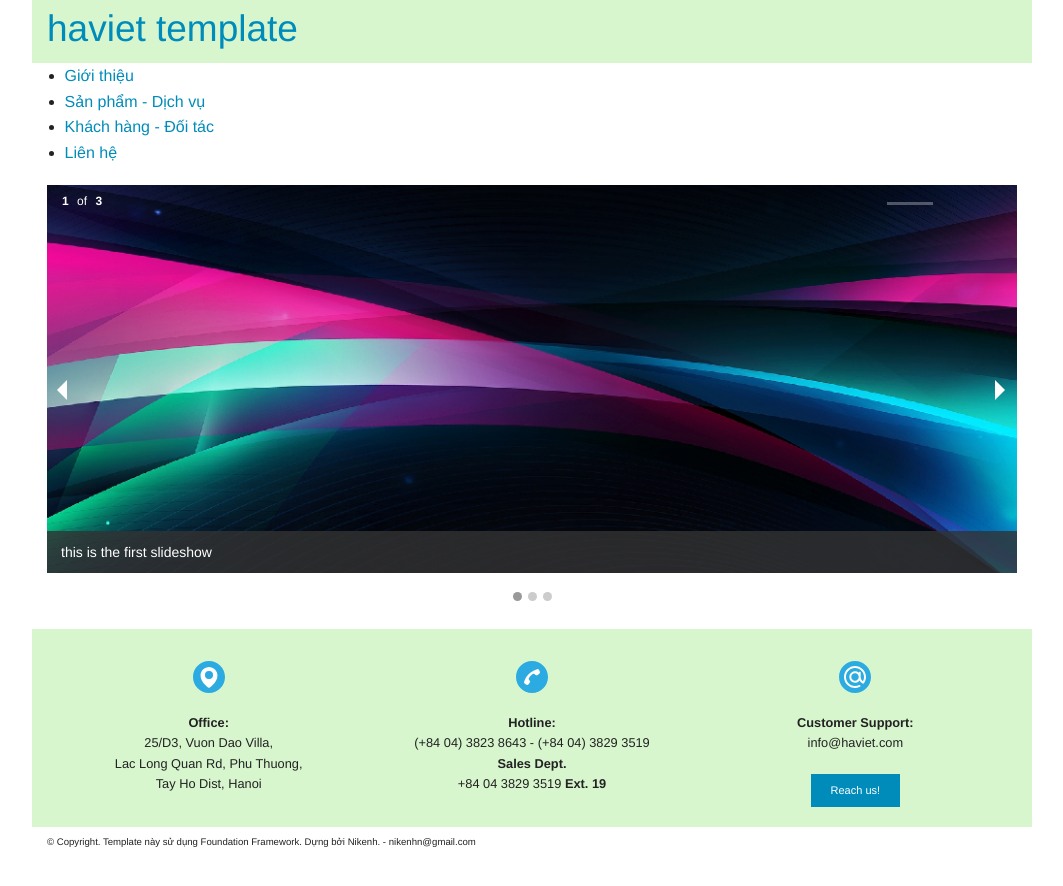
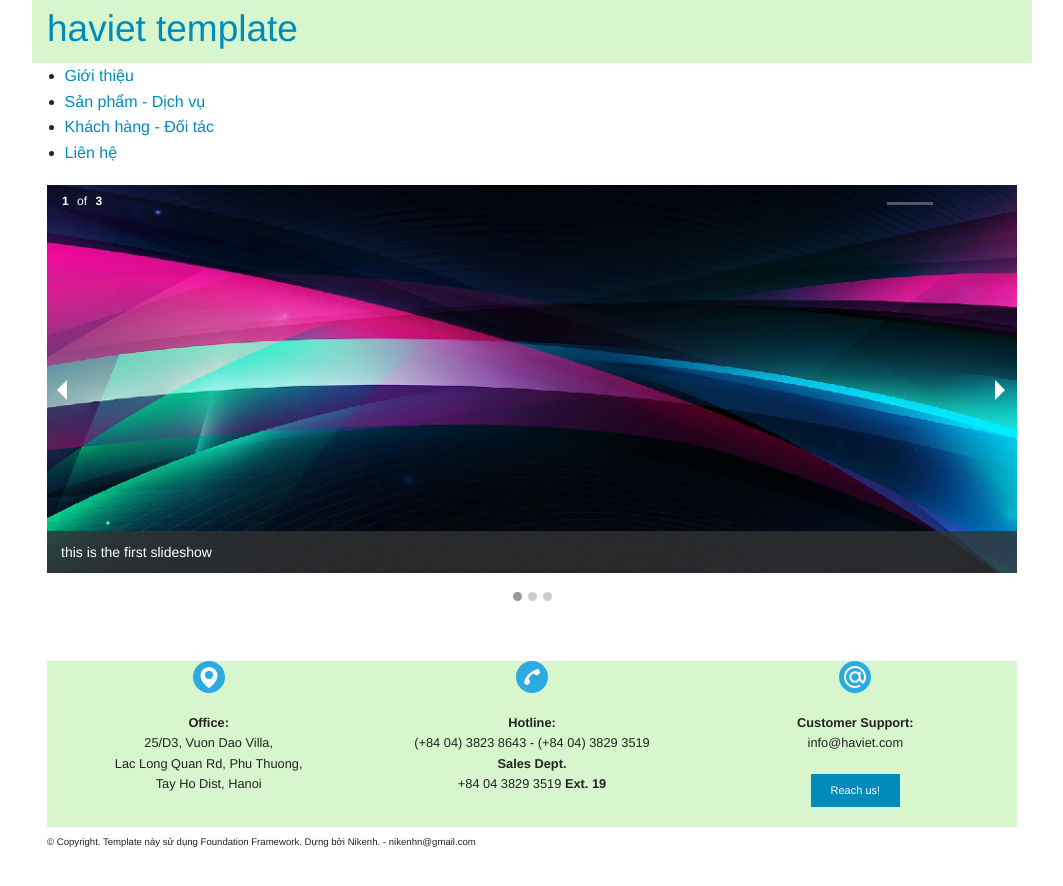
Before and after one commit to haviet/static-on-foundation, a Jekyll site: the page built from index.html, in a window 1280 px wide. Shown: the top 886 px of the page, without its empty margins (108-1171 px from the left). Built offline with Jekyll 4.4.1, drawn with Linux system fonts in a browser that asks for light colours.

Commit message:
Update footer.html

```diff
--- a/_includes/footer.html
+++ b/_includes/footer.html
@@ -1,8 +1,8 @@
 <!-- hiển thị trên màn hình trung bình trở lên -->
 <div class="row closing-line show-for-medium-up">
-	<div class="columns light-green-bg">
+	<div class="columns">
 	<br><br>
-	<div class="row collapse medium-centered clearfix">
+	<div class="row light-green-bg collapse medium-centered clearfix">
 
 		<div class="medium-4 columns text-centered">
 			<p><img class="footer-icon" src="{{ site.baseurl }}/sdk-img/icon-address.svg" /></p>
```
